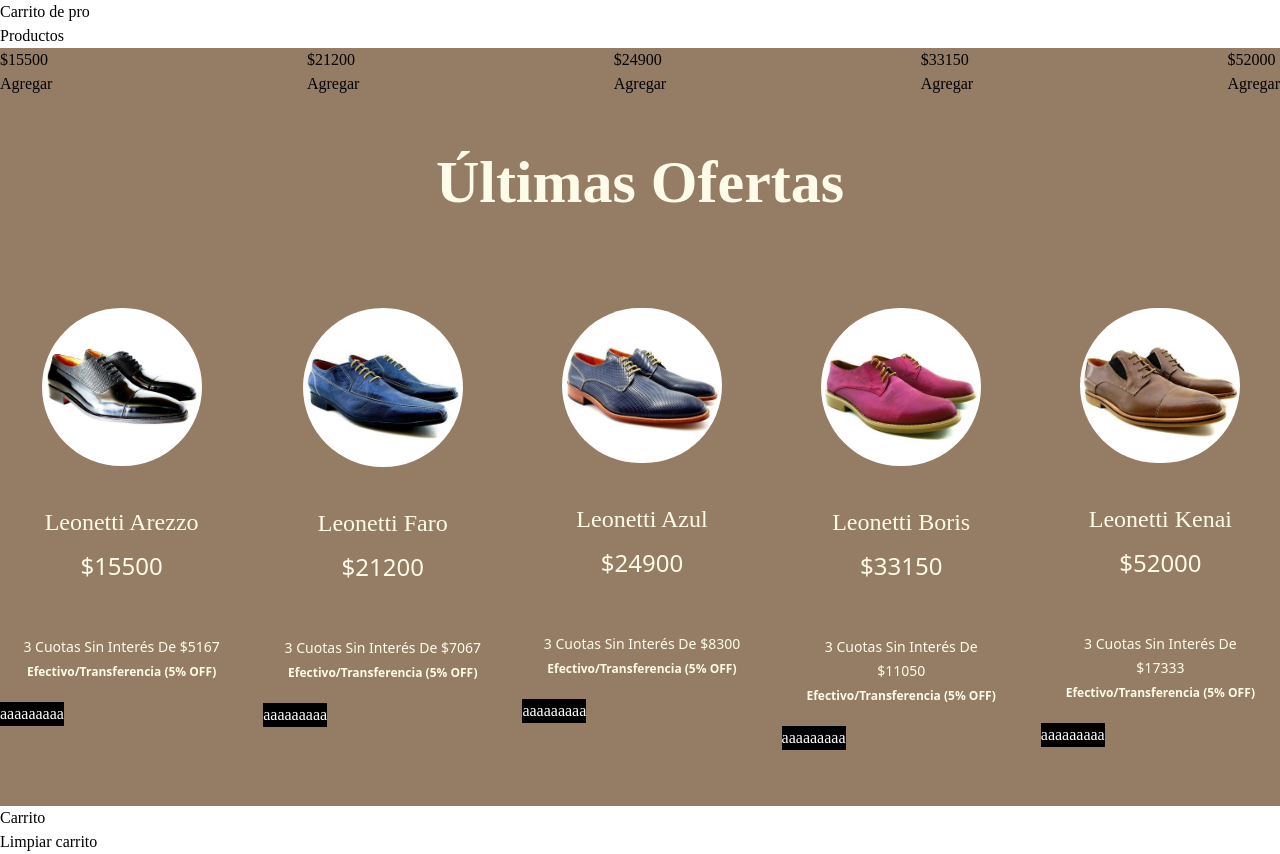
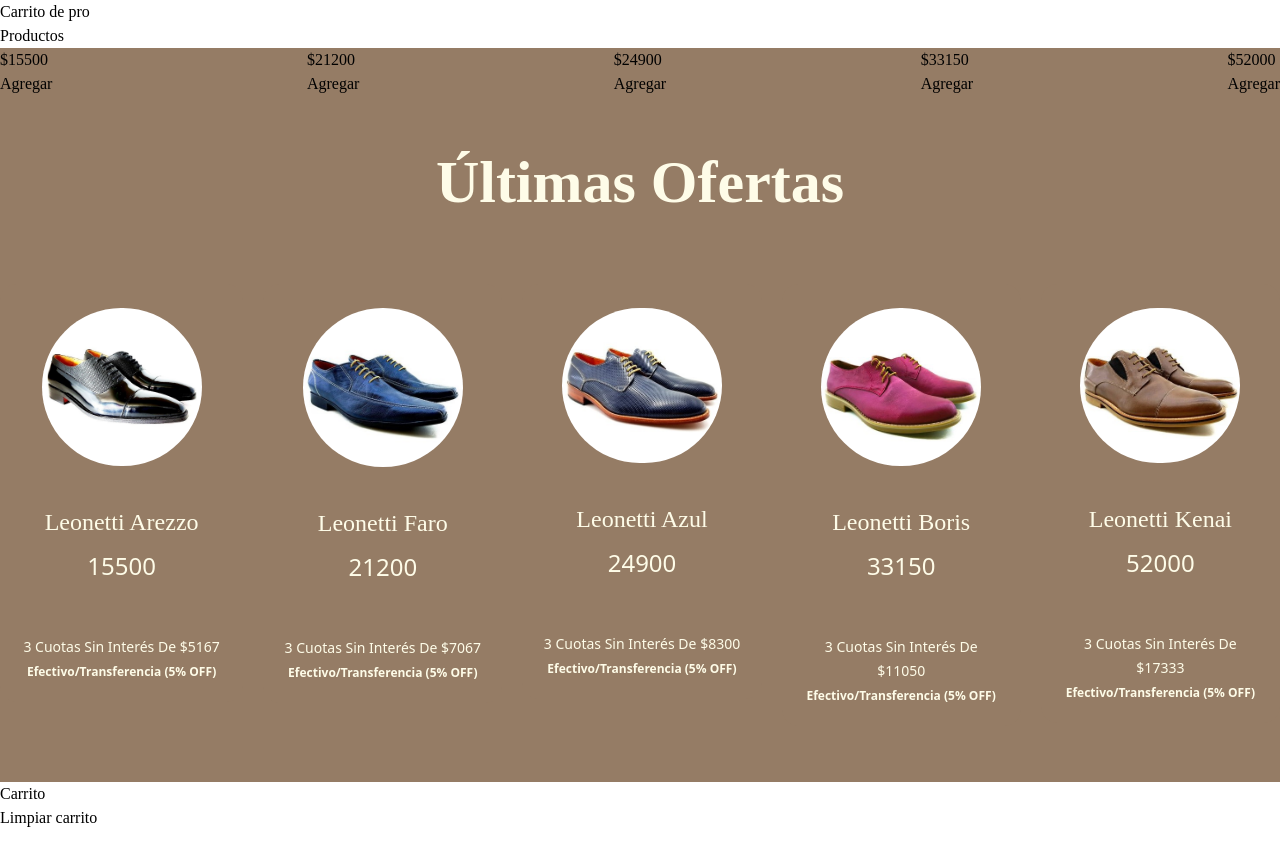
Before and after one commit to Eze250891/Proyecto-React, a React (Create React App) app: page / in a window 1280 px wide. After the commit the page ends 830 px from the top, so only its background shows below. Built offline with nearby package versions, Linux system fonts and the light colour scheme; a web font is replaced by a local one; what tw-elements would draw is missing.

Commit message:
AddProduct Listo
Se completa el addproduct en el modal

```diff
--- a/src/components/molecules/Card.jsx
+++ b/src/components/molecules/Card.jsx
@@ -4,11 +4,10 @@
 
 const Card = (props) => {
   const value= props.value
+  const modalValue= props.modalValue
   const addToCart= props.addToCart
   return (
-
-  <div data-bs-toggle="modal" data-bs-target={`#id${value.id}`}>
-
+    <div data-bs-toggle="modal" data-bs-target={`#id${modalValue}`}>
     <div className="transition-all duration-200 ease-in-out cursor-pointer w-auto rounded-2xl shadow-2xl scale-100 sm:shadow-2xl md:shadow-xl xl:shadow-none hover:shadow-2xl hover:scale-104 bg-[#957C65]">
       <div className="flex items-start justify-center w-auto h-auto p-5 overflow-hidden ">
         <img className="object-contain h-auto mt-1 rounded-full w-44 md:w-40 brightness-120" src= {value.img} alt="zapatos" />
@@ -16,7 +15,7 @@
 
       <div className="flex-col w-auto p-5 text-center">
         <h2 className="mb-3 font-extralight text-2xl capitalize text-[#fefce8]">{value.title}</h2>
-              <p className="font-sans text-2xl font-light text-[#fefce8]">${value.price}</p>
+          <p className="font-sans text-2xl font-light text-[#fefce8]">{value.price}</p>
       </div>
       <div className="flex-col w-auto p-5 mt-3 font-sans text-center text-zinc-600">
           <p>
@@ -24,11 +23,43 @@
             <span className="text-xs font-bold text-[#fefce8]">Efectivo/Transferencia (5% OFF)</span>
           </p>
       </div>
-          <button className='bg-black text-white' onClick={()=>addToCart(value.id)}>aaaaaaaaa</button>
     </div>
-      <Modal id={`id${value.id}`} name={value.title} image={value.img} cost={value.price} addToCart={addToCart} />
+    <Modal modalid={`id${modalValue}`} id = {value.id} name={value.title} image={value.img} cost={value.price} addToCart={addToCart} />
 
 </div>
+
+
+
+
+
+
+
+
+
+
+
+  // <div data-bs-toggle="modal" data-bs-target={`#id${value.id}`}>
+
+  //       <div className="transition-all duration-200 ease-in-out cursor-pointer w-auto rounded-2xl shadow-2xl scale-100 sm:shadow-2xl md:shadow-xl xl:shadow-none hover:shadow-2xl hover:scale-104 bg-[#957C65]">
+  //         <div className="flex items-start justify-center w-auto h-auto p-5 overflow-hidden ">
+  //           <img className="object-contain h-auto mt-1 rounded-full w-44 md:w-40 brightness-120" src= {value.img} alt="zapatos" />
+  //         </div>
+
+  //         <div className="flex-col w-auto p-5 text-center">
+  //           <h2 className="mb-3 font-extralight text-2xl capitalize text-[#fefce8]">{value.title}</h2>
+  //             <p className="font-sans text-2xl font-light text-[#fefce8]">${value.price}</p>
+  //         </div>
+  //         <div className="flex-col w-auto p-5 mt-3 font-sans text-center text-zinc-600">
+  //             <p>
+  //               <span className="text-base md:text-sm capitalize font-extralight text-[#fefce8]">3 cuotas sin interés de {value.instalments}<br /></span>
+  //               <span className="text-xs font-bold text-[#fefce8]">Efectivo/Transferencia (5% OFF)</span>
+  //             </p>
+  //         </div>
+  //         <button className='bg-black text-white' onClick={()=>addToCart(value.id)}>aaaaaaaaa</button>
+  //       </div>
+  //     <Modal id={`id${value.id}`} name={value.title} image={value.img} cost={value.price} addToCart={addToCart} />
+
+  //   </div>
   )
 }
 
--- a/src/components/molecules/Modal.jsx
+++ b/src/components/molecules/Modal.jsx
@@ -4,7 +4,8 @@
 const Modal = (props) => {
 
 
-  const ID= "1",
+  const ID= props.id,
+        modalID= props.modalid,
         name= props.name,
         image = props.image,
         cost=props.cost;
@@ -13,7 +14,7 @@
 
   return (
     <div className="modal fade fixed top-0 left-0 hidden w-full h-full outline-none overflow-x-hidden overflow-y-auto pointer-events-none"
-          id={ID} tabIndex="-1" aria-labelledby="exampleModalFullscreenLabel" aria-hidden="true">
+          id={modalID} tabIndex="-1" aria-labelledby="exampleModalFullscreenLabel" aria-hidden="true">
       <div className=" modal-dialog modal-dialog-centered modal-lg relative w-auto pointer-events-none">
         <div className="modal-content border-none shadow-lg relative flex flex-col bg-white opacity-95 w-full  bg-clip-padding rounded-md outline-none text-current">
           <div className="modal-header flex flex-shrink-0 items-center justify-between p-4 rounded-t-md pointer-events-auto">
--- a/src/components/organisms/CardSeccion.jsx
+++ b/src/components/organisms/CardSeccion.jsx
@@ -1,5 +1,6 @@
 import Card from '../molecules/Card.jsx'
 import ProductsShopping from '../JsonServer/Products.jsx'
+import { isValidInputTimeValue } from '@testing-library/user-event/dist/utils/index.js'
 
 
 export const CardSeccion = (props) => {
@@ -11,7 +12,7 @@
         <h2 className='text-center font-bold my-14 text-6xl text-[#fefce8] capitalize'>últimas ofertas</h2>
           <div className='flex flex-wrap justify-center w-auto gap-6 my-4 space-x-1 sm:gap-4 h-min-screen md:grid md:grid-cols-3 xl:grid-cols-5'>
             {ProductsShopping.map((item,i) =>
-              <Card key={i} value={item} index={i} addToCart={addToCart} />
+              <Card key={i} modalValue={i} value={item} index={i} addToCart={addToCart} />
               )}
           </div>
       </div>
--- a/src/components/organisms/ShoppingCart.js
+++ b/src/components/organisms/ShoppingCart.js
@@ -14,7 +14,10 @@
 
         const {products, cart} = state;
 
-        const addToCart = (id) => dispatch({type: TYPES.ADD_TO_CART, payload: id})
+        const addToCart = (id) => {
+          console.log("este ID " + id)
+          dispatch({type: TYPES.ADD_TO_CART, payload: id})
+        }
 
         const delFromCart = (id, all = false) => {
           if (all) {
```
Lines whose indentation alone changed are shown as unchanged.
